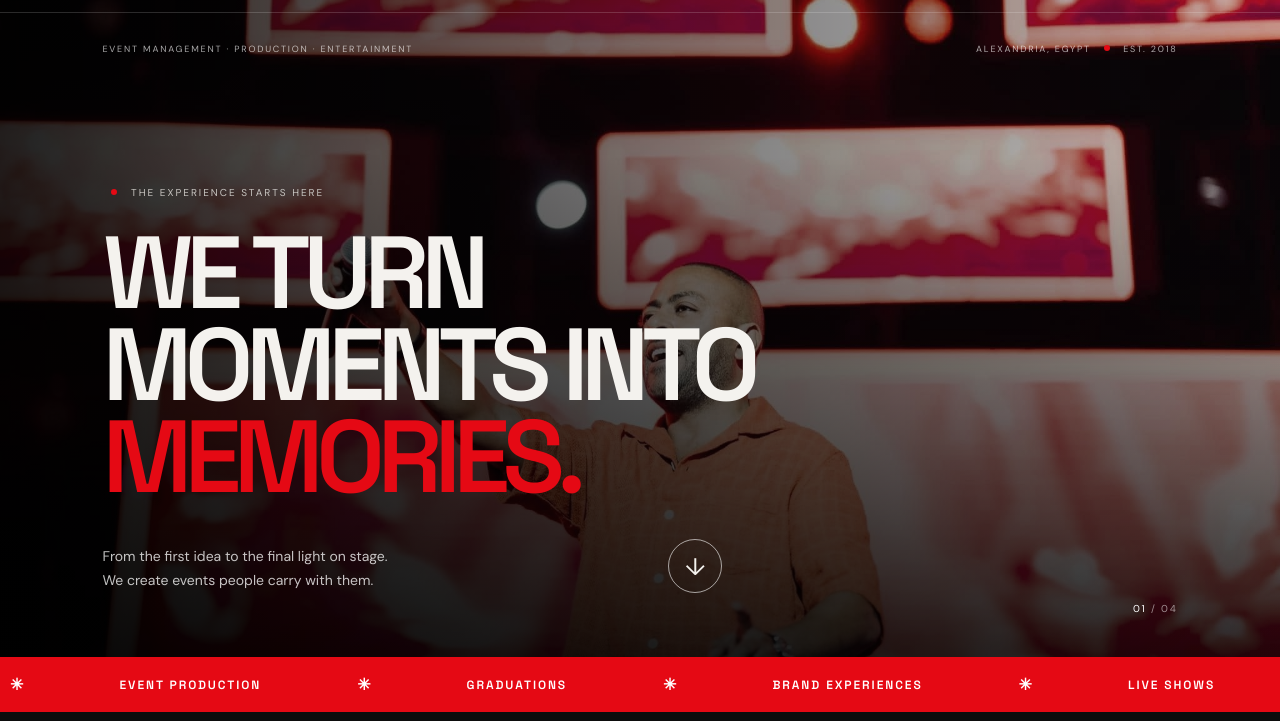
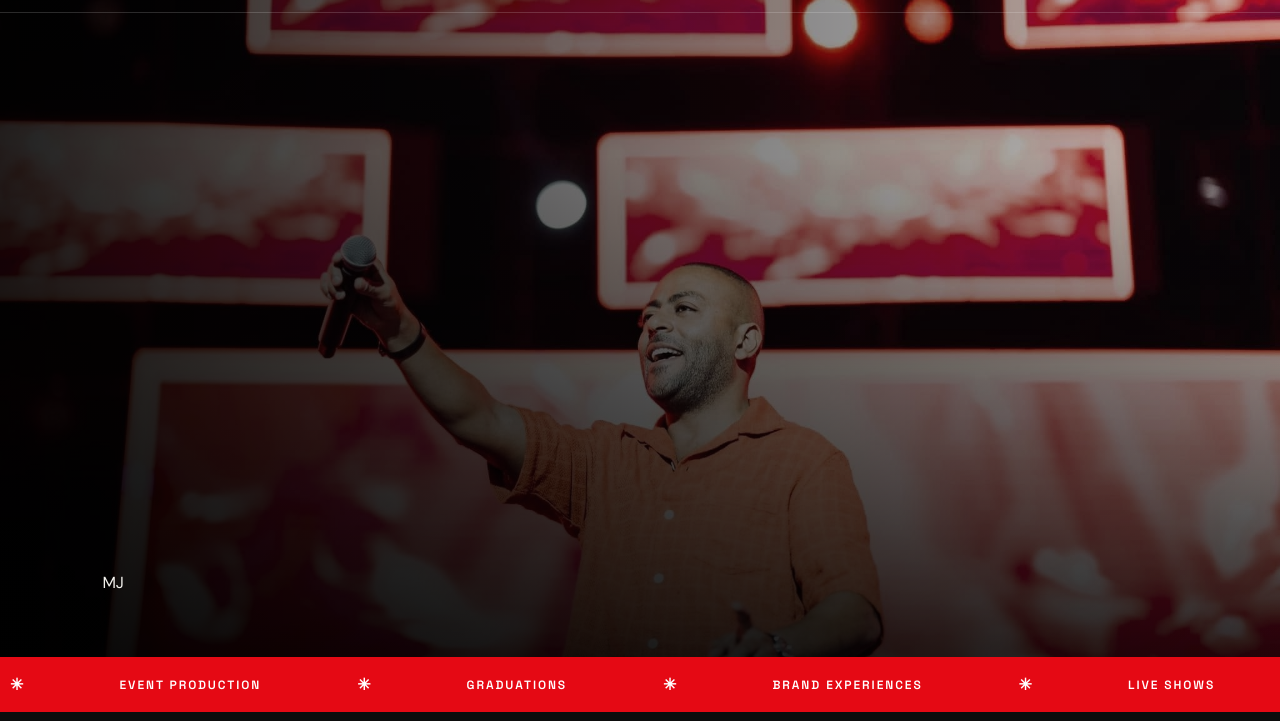
Before and after one commit to v4j7m4mpfr-boop/mj-events-website, a plain HTML site: page index.html in a window 1280 px wide. Shown: the part 79-800 px from the top of the page. Drawn offline with Linux system fonts and the light colour scheme.

Commit message:
Redesign MJ homepage opening hero

```diff
--- a/index.html
+++ b/index.html
@@ -33,22 +33,11 @@
     </header>
 
     <main>
-      <section class="hero" aria-labelledby="hero-title">
+      <section class="hero" aria-label="MJ Events opening scene">
         <img class="hero-image" src="/public/images/tamerashour-24%204.jpg" alt="" fetchpriority="high">
         <div class="hero-scrim"></div>
-        <div class="hero-topline">
-          <span>EVENT MANAGEMENT · PRODUCTION · ENTERTAINMENT</span>
-          <span> ALEXANDRIA, EGYPT <i></i> EST. 2018</span>
-        </div>
-        <div class="hero-content">
-          <p class="eyebrow"><span class="red-dot"></span> The experience starts here</p>
-          <h1 id="hero-title">WE TURN<br> MOMENTS INTO<br><em>MEMORIES.</em></h1>
-          <div class="hero-bottomline">
-            <p>From the first idea to the final light on stage.<br>We create events people carry with them.</p>
-            <a class="round-link" href="#work" aria-label="Explore our work"><span>↓</span></a>
-          </div>
-        </div>
-        <div class="hero-index"><span>01</span> / 04</div>
+        <div class="hero-mark" aria-label="MJ">MJ</div>
+        <a class="hero-scroll" href="#about" aria-label="Scroll to explore"><span></span></a>
       </section>
 
       <div class="ticker" aria-label="MJ Events services">
@@ -132,7 +121,7 @@
           </a>
           <a class="event-card" href="/event.html?event=tamer-ashour-2024">
             <img src="/public/images/tamerashour-24%203.jpg" alt="Tamer Ashour live in 2024" loading="lazy">
-            <div class="event-overlay"></div><div class="event-meta"><span>2024 · LIVE CONCERT</span><span>15,000 ATTENDEES</span></div>
+            <div class="event-overlay"></div><div class="event-meta"><span>2024 · LIVE CONCERT</span><span>TAMER ASHOUR</span></div>
             <div class="event-title"><span>05</span><h3>Tamer Ashour<br>Alexandria</h3><b>↗</b></div>
           </a>
           <a class="event-card event-large" href="/event.html?event=ramy-gamal-2025">
```
